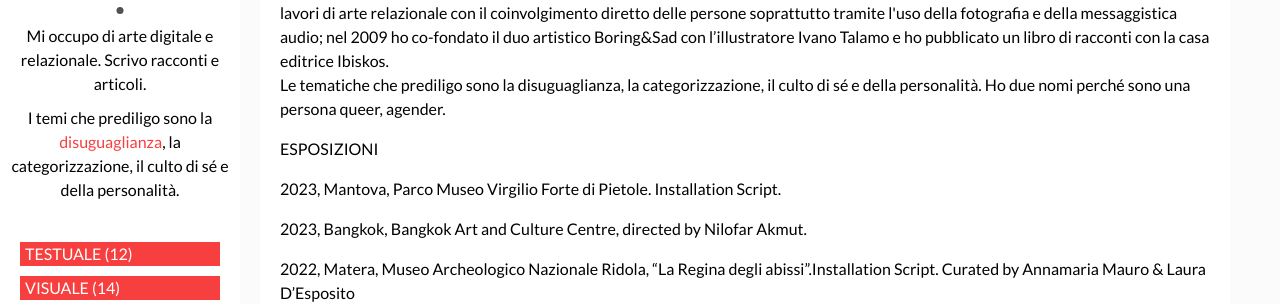
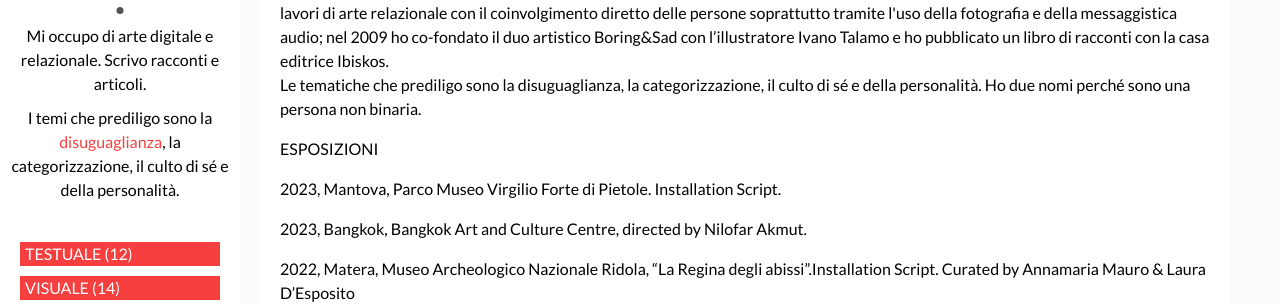
Before and after one commit to stefanoboring/stefanoboring.github.io, a Jekyll site: the page built from biografia.md, in a window 1280 px wide and 1095 px high. Shown: the part 155-459 px from the top of the window. Built offline with Jekyll 4.4.1, drawn with Linux system fonts in a browser that asks for light colours.

Commit message:
Update biografia.md

```diff
--- a/biografia.md
+++ b/biografia.md
@@ -17,7 +17,7 @@ racconti con la casa editrice Ibiskos.
 <P>
 Le tematiche che prediligo sono la disuguaglianza, la
 categorizzazione, il culto di sé e della personalità.
-Ho due nomi perché sono una persona queer, agender.
+Ho due nomi perché sono una persona non binaria.
 </P>
 </DIV>
 
```
